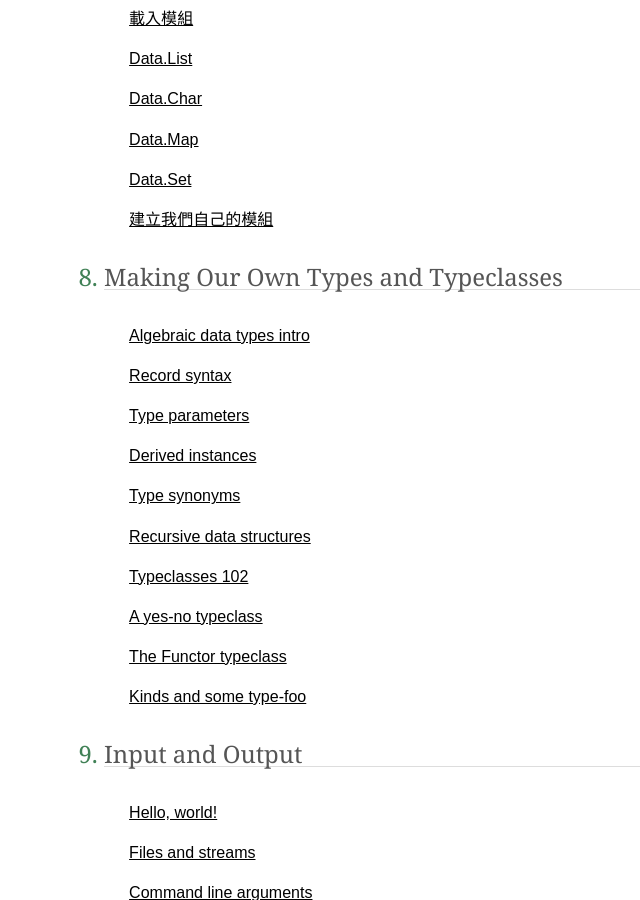
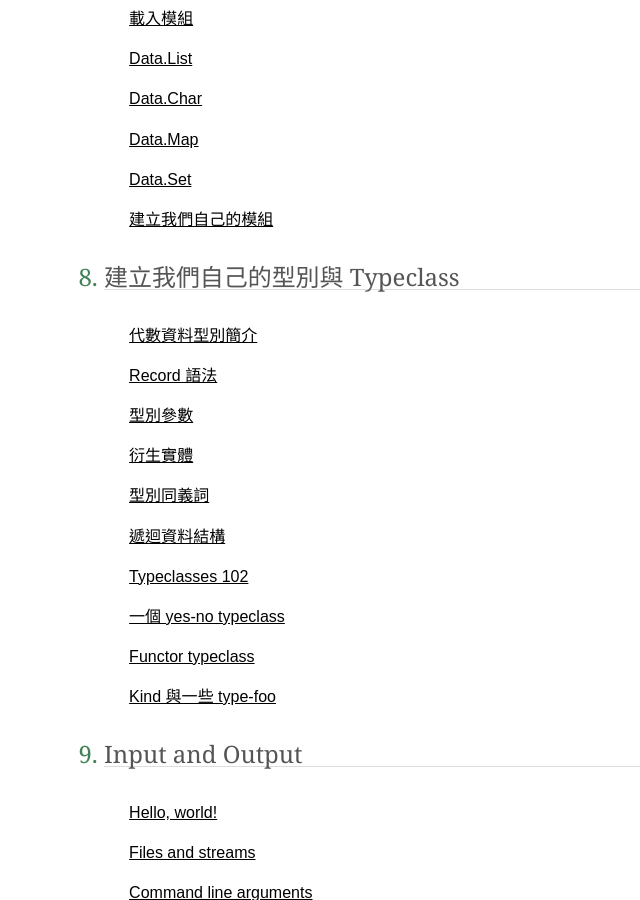
Before and after one commit to jason2506/lyah.zh-tw, a Jekyll site: the page built from index.md, in a window 1280 px wide and 900 px high, scrolled down 1893 px. Shown: the whole window, without its empty margins (161-801 px from the left). Built offline with Jekyll 4.4.1, drawn with Linux system fonts in a browser that asks for light colours; Markdown is read by kramdown in place of the engine named in the settings.

Commit message:
Add the page of Chapter 8.

```diff
--- a/index.md
+++ b/index.md
@@ -48,17 +48,17 @@ class: chapters
     * [Data.Map](modules#data-map)
     * [Data.Set](modules#data-set)
     * [建立我們自己的模組](modules#making-our-own-modules)
-8.  [Making Our Own Types and Typeclasses](#)
-    * [Algebraic data types intro](#)
-    * [Record syntax](#)
-    * [Type parameters](#)
-    * [Derived instances](#)
-    * [Type synonyms](#)
-    * [Recursive data structures](#)
-    * [Typeclasses 102](#)
-    * [A yes-no typeclass](#)
-    * [The Functor typeclass](#)
-    * [Kinds and some type-foo](#)
+8.  [建立我們自己的型別與 Typeclass](making-our-own-types-and-typeclasses)
+    * [代數資料型別簡介](making-our-own-types-and-typeclasses#algebraic-data-types)
+    * [Record 語法](making-our-own-types-and-typeclasses#record-syntax)
+    * [型別參數](making-our-own-types-and-typeclasses#type-parameters)
+    * [衍生實體](making-our-own-types-and-typeclasses#derived-instances)
+    * [型別同義詞](making-our-own-types-and-typeclasses#type-synonyms)
+    * [遞迴資料結構](making-our-own-types-and-typeclasses#recursive-data-structures)
+    * [Typeclasses 102](making-our-own-types-and-typeclasses#typeclasses-102)
+    * [一個 yes-no typeclass](making-our-own-types-and-typeclasses#a-yes-no-typeclass)
+    * [Functor typeclass](making-our-own-types-and-typeclasses#the-functor-typeclass)
+    * [Kind 與一些 type-foo](making-our-own-types-and-typeclasses#kinds-and-some-type-foo)
 9.  [Input and Output](#)
     * [Hello, world!](#)
     * [Files and streams](#)
--- /dev/null
+++ b/making-our-own-types-and-typeclasses/index.md
@@ -0,0 +1,27 @@
+---
+layout: page
+title: 建立我們自己的型別與 Typeclass
+prev:
+    url: modules
+    title: 模組
+---
+
+## <a name="algebraic-data-types">代數資料型別簡介</a>
+
+## <a name="record-syntax">Record 語法</a>
+
+## <a name="type-parameters">型別參數</a>
+
+## <a name="derived-instances">衍生實體</a>
+
+## <a name="type-synonyms">型別同義詞</a>
+
+## <a name="recursive-data-structures">遞迴資料結構</a>
+
+## <a name="typeclasses-102">Typeclasses 102</a>
+
+## <a name="a-yes-no-typeclass">一個 yes-no typeclass</a>
+
+## <a name="the-functor-typeclass">Functor typeclass</a>
+
+## <a name="kinds-and-some-type-foo">Kind 與一些 type-foo</a>
```
Also changed, not shown: modules/index.md (+3 -0 lines).
